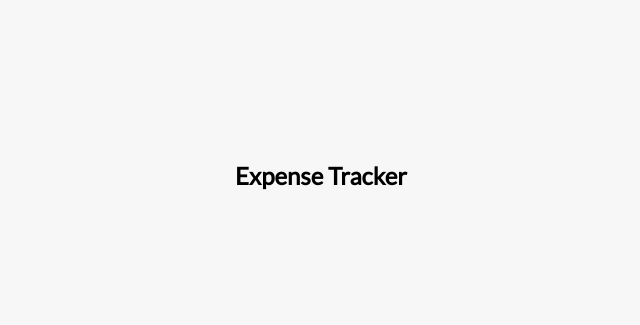
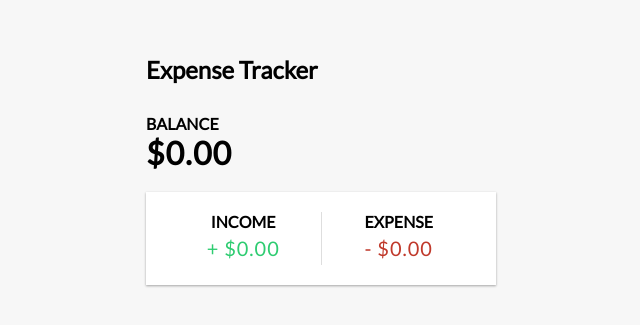
Before and after one commit to nadinejuraschek/expense-tracker, a React (Create React App) app: page / in a window 1280 px wide. Shown: the part 225-550 px from the top of the page, without its empty margins (319-959 px from the left). Built offline with nearby package versions, Linux system fonts and the light colour scheme; the HTML template or start-up script is replaced by a standard one.

Commit message:
helped Eddie and Piper to carry all their unimportant stuff himself

```diff
--- a/src/App.js
+++ b/src/App.js
@@ -2,11 +2,17 @@
 import './App.css';
 
 import Header from './components/Header';
+import Balance from './components/Balance';
+import IncExp from './components/IncExp';
 
 function App() {
   return (
     <div>
       <Header />
+      <div className="container">
+        <Balance />
+        <IncExp />
+      </div>
     </div>
   );
 }
--- /dev/null
+++ b/src/components/Balance.js
@@ -0,0 +1,12 @@
+import React from 'react';
+
+const Balance = () => {
+    return (
+        <div>
+            <h4>Balance</h4>
+            <h1 id="balance">$0.00</h1>
+        </div>
+    );
+};
+
+export default Balance;
--- /dev/null
+++ b/src/components/IncExp.js
@@ -0,0 +1,22 @@
+import React from 'react';
+
+const IncExp = () => {
+    return (
+        <div className="inc-exp-container">
+            <div>
+                <h4>Income</h4>
+                <p idName='money-plus' className="money plus">
+                    + $0.00
+                </p>
+            </div>
+            <div>
+                <h4>Expense</h4>
+                <p id='money-minus' className="money minus">
+                    - $0.00
+                </p>
+            </div>
+        </div>
+    );
+};
+
+export default IncExp;
```
